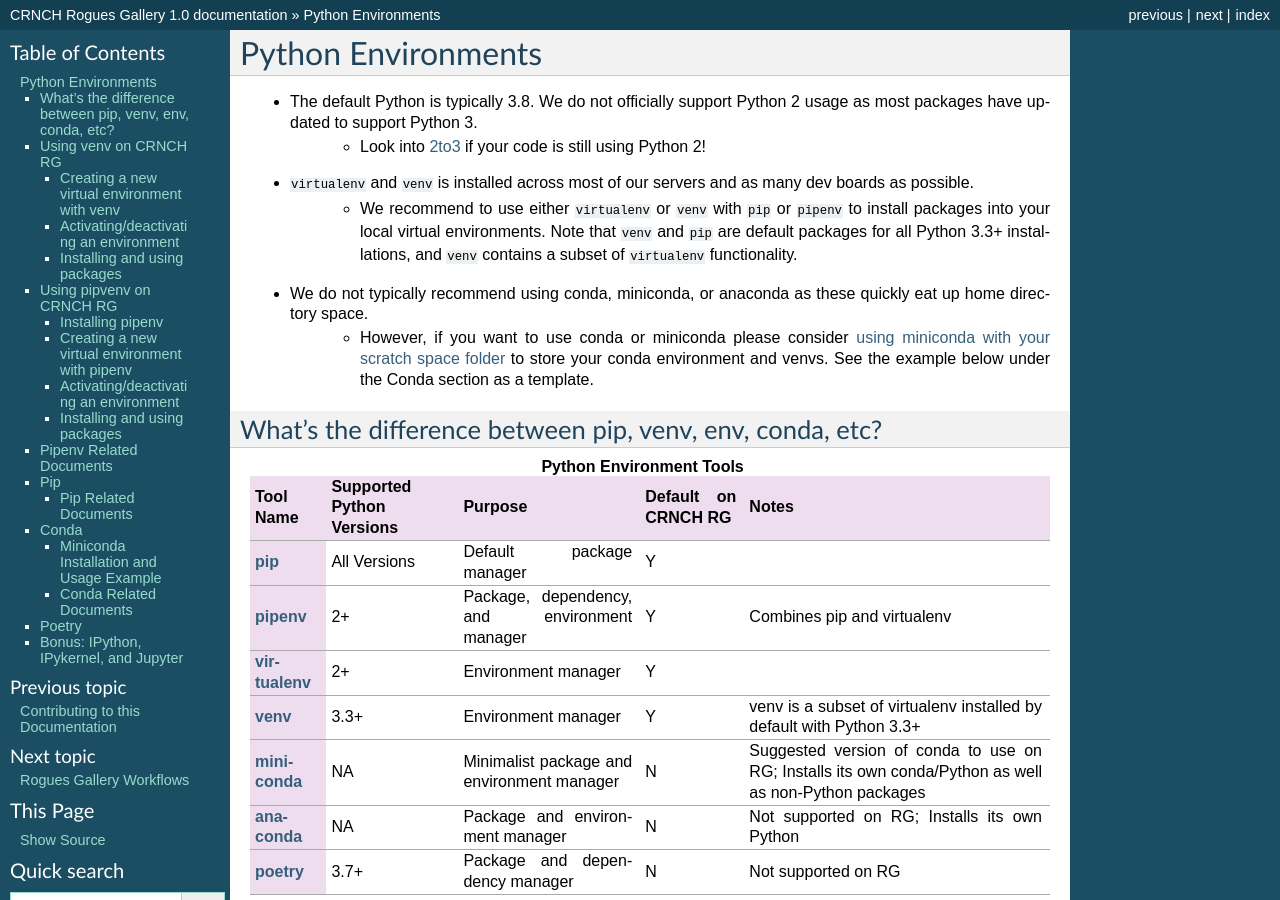
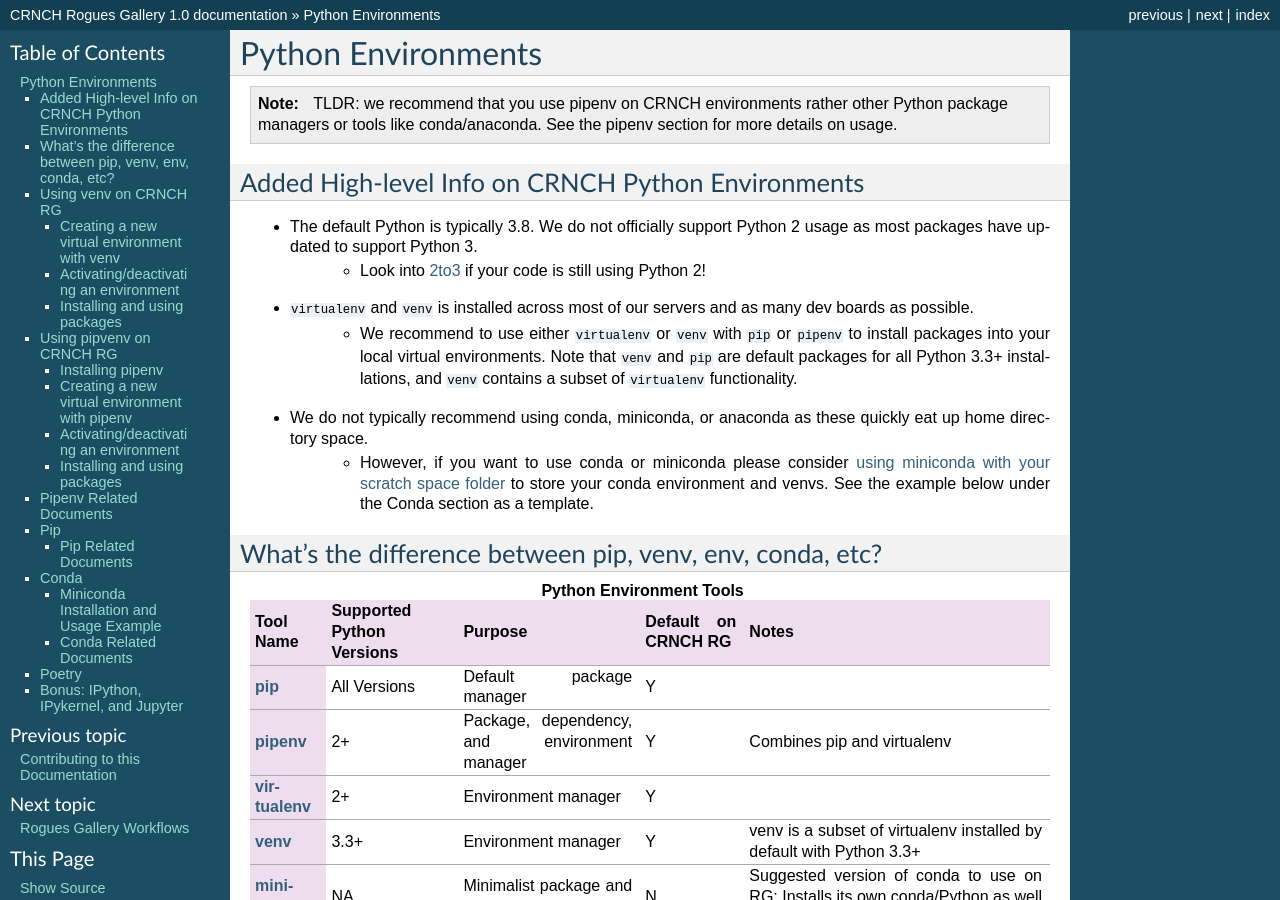
Before and after one commit to gt-crnch-rg/read-the-docs, a Sphinx documentation site: the page built from docs/general/python-environments.rst, in a window 1280 px wide and 900 px high. Built offline with Sphinx 7.4.7, drawn with Linux system fonts in a browser that asks for light colours; pages that are not in the unit, such as notebooks, are missing from menus.

Commit message:
Update python-environments.rst

```diff
--- a/docs/general/python-environments.rst
+++ b/docs/general/python-environments.rst
@@ -2,6 +2,11 @@
 Python Environments
 ===================
 
+.. note::
+   TLDR: we recommend that you use pipenv on CRNCH environments rather other Python package managers or tools like conda/anaconda. See the pipenv section for more details on usage.
+
+Added High-level Info on CRNCH Python Environments
+===============
 - The default Python is typically 3.8. We do not officially support Python 2 usage as most packages have updated to support Python 3.
     - Look into `2to3 <https://docs.python.org/3/library/2to3.html>`__ if your code is still using Python 2!
 - :code:`virtualenv` and :code:`venv` is installed across most of our servers and as many dev boards as possible.
```
